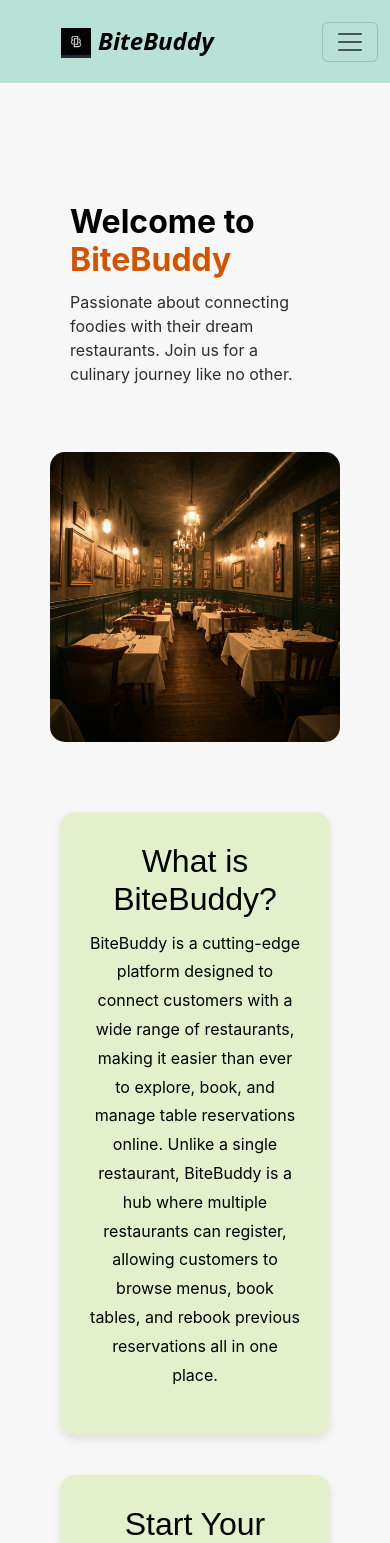
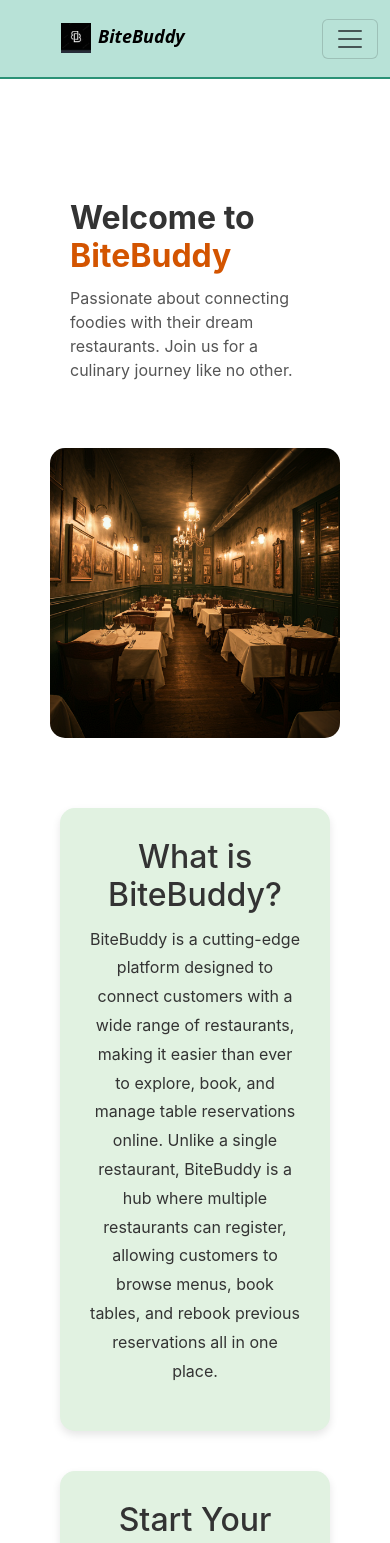
Before and after one commit to Ha1qua/BiteBuddy, a React (Create React App) app in the folder Client/bitebuddy/: page / in a window 390 px wide. Shown: the top 1543 px of the page. Built offline with nearby package versions, Linux system fonts and the light colour scheme.

Commit message:
Applying HCI rules

```diff
--- a/Client/bitebuddy/src/components/Home.css
+++ b/Client/bitebuddy/src/components/Home.css
@@ -1,6 +1,6 @@
 /* Home Container */
 .home-container {
-  background-color: #f7f7f7;
+  background-color: #ffffff; /* Neutral white background */
   padding: 30px;
 }
 
@@ -8,9 +8,9 @@
 .container {
   margin-top: 50px;
   display: flex;
-  align-items: center; /* Align vertically */
-  justify-content: space-between; /* Space between left and right */
-  height: 80vh; /* Adjusted for better height */
+  align-items: center;
+  justify-content: space-between;
+  height: 80vh;
   padding: 20px;
   gap: 30px;
 }
@@ -23,18 +23,18 @@
 
 .title {
   font-size: 3rem;
-  color: #000000;
+  color: #333333; /* Dark gray for better contrast */
   margin-bottom: 10px;
   font-weight: bolder;
 }
 
 .brand {
-  color: #d35400;
+  color: #d35400; /* Orange for branding accent */
 }
 
 .tagline {
   font-size: 1.2rem;
-  color: #2f2e2e;
+  color: #555555; /* Lighter gray text */
 }
 
 /* Right Section Styling */
@@ -65,7 +65,7 @@
   max-width: 800px;
   margin: 20px 0;
   text-align: center;
-  background-color: #e4f0cb;
+  background-color: #e1f2e1; /* Soft greenish background */
   box-shadow: 0 4px 8px rgba(0, 0, 0, 0.1);
   padding: 30px;
   border-radius: 15px;
@@ -74,33 +74,31 @@
 /* Heading Styles */
 .about-section h2 {
   font-size: 2.5rem;
-  color: #000000;
+  color: #333333; /* Dark gray for better readability */
   margin-bottom: 10px;
-  font-family: "Poppins", sans-serif;
 }
 
 /* Paragraph Styles */
 .about-section p {
   font-size: 1.2rem;
   line-height: 1.8;
-  color: #000000;
+  color: #333333; /* Dark gray text */
 }
 
 /* Strong Text Styling */
 .about-section strong {
-  color: #d35400;
+  color: #d35400; /* Keeping orange for emphasis */
 }
 
 /* Media Queries for Responsiveness */
 @media (max-width: 992px) {
-  /* Adjust layout for tablets */
   .container {
-    flex-direction: column; /* Stack sections vertically */
+    flex-direction: column;
     height: auto;
   }
   .left-section,
   .right-section {
-    width: 100%; /* Full width */
+    width: 100%;
   }
   .title {
     font-size: 2.5rem;
@@ -108,7 +106,6 @@
 }
 
 @media (max-width: 576px) {
-  /* Adjust layout for mobile */
   .title {
     font-size: 2rem;
   }
--- a/Client/bitebuddy/src/components/Navbar.css
+++ b/Client/bitebuddy/src/components/Navbar.css
@@ -1,7 +1,9 @@
 /* Navbar.css */
 .custom-navbar {
   background-color: #b8e2d7; /* Change this color to your desired navbar background color */
+  border-bottom: 2px solid #2b9276; /* Subtle highlight */
 }
+
 .heading {
   color: #000000 !important; /* Change link color */
   padding-left: 49px;
@@ -10,8 +12,9 @@
   font-size: x-large;
   font-style: italic;
   font-weight: bold;
-  font-family: Open Sans;
+  font-family: "Open Sans", sans-serif;
 }
+
 .navbar-brand,
 .nav-link {
   color: #000000 !important; /* Change link color */
@@ -33,9 +36,28 @@
 
 .navbar-nav .dropdown-item {
   color: #000000 !important; /* Change dropdown item color */
+  transition: background-color 0.3s, color 0.3s ease-in-out;
 }
 
-.navbar-nav .dropdown-item:focus,
-.navbar-nav .dropdown-item:active {
-  background-color: transparent;
+.navbar-nav .dropdown-item:hover {
+  background-color: #b8e2d7;
+  color: #ffffff;
 }
+
+/* Dropdown Item Separator */
+.navbar-nav .dropdown-divider {
+  border-top: 1px solid #b8e2d7;
+}
+
+/* Responsive Font Scaling */
+@media (max-width: 768px) {
+  .nav-link {
+    font-size: 1.5rem; /* Adjust size for smaller screens */
+    /* padding-left: 10px;
+    padding-right: 10px; */
+  }
+
+  .heading {
+    font-size: large; /* Adjust heading size */
+  }
+}
```
